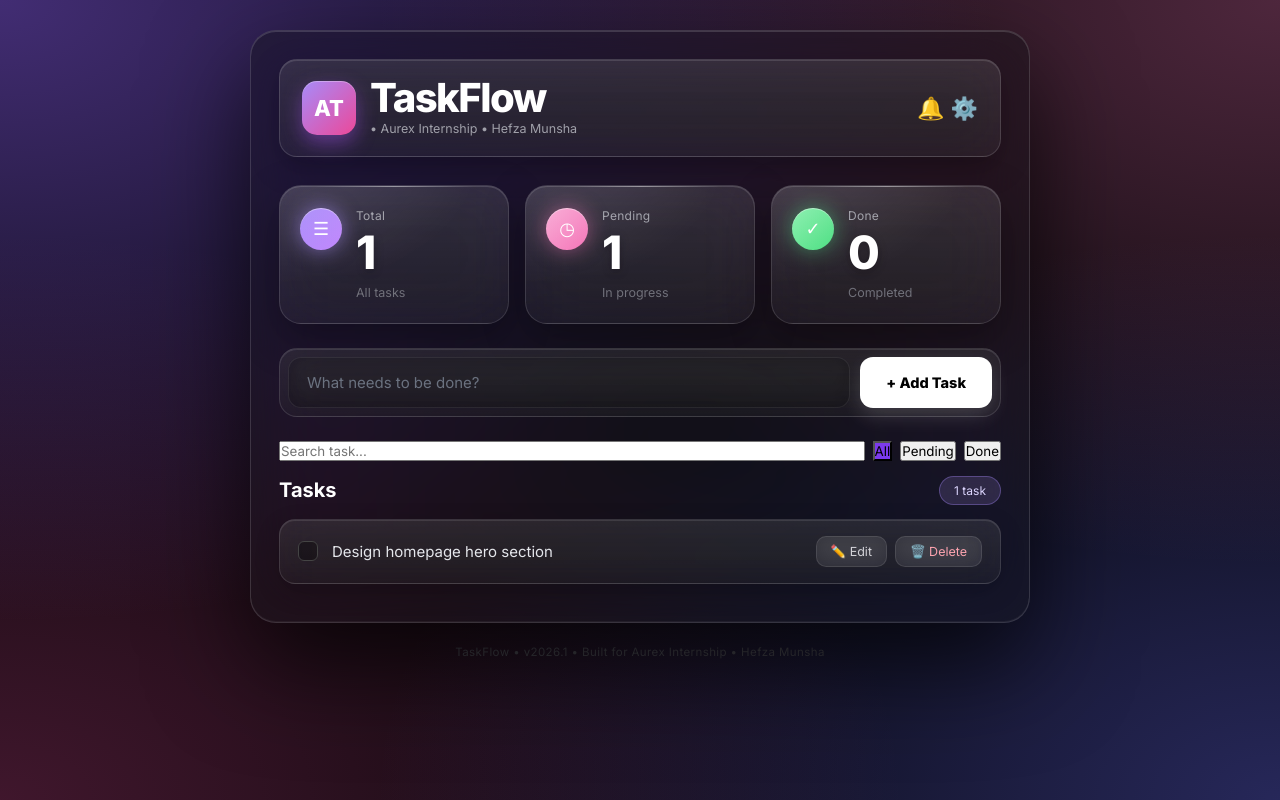
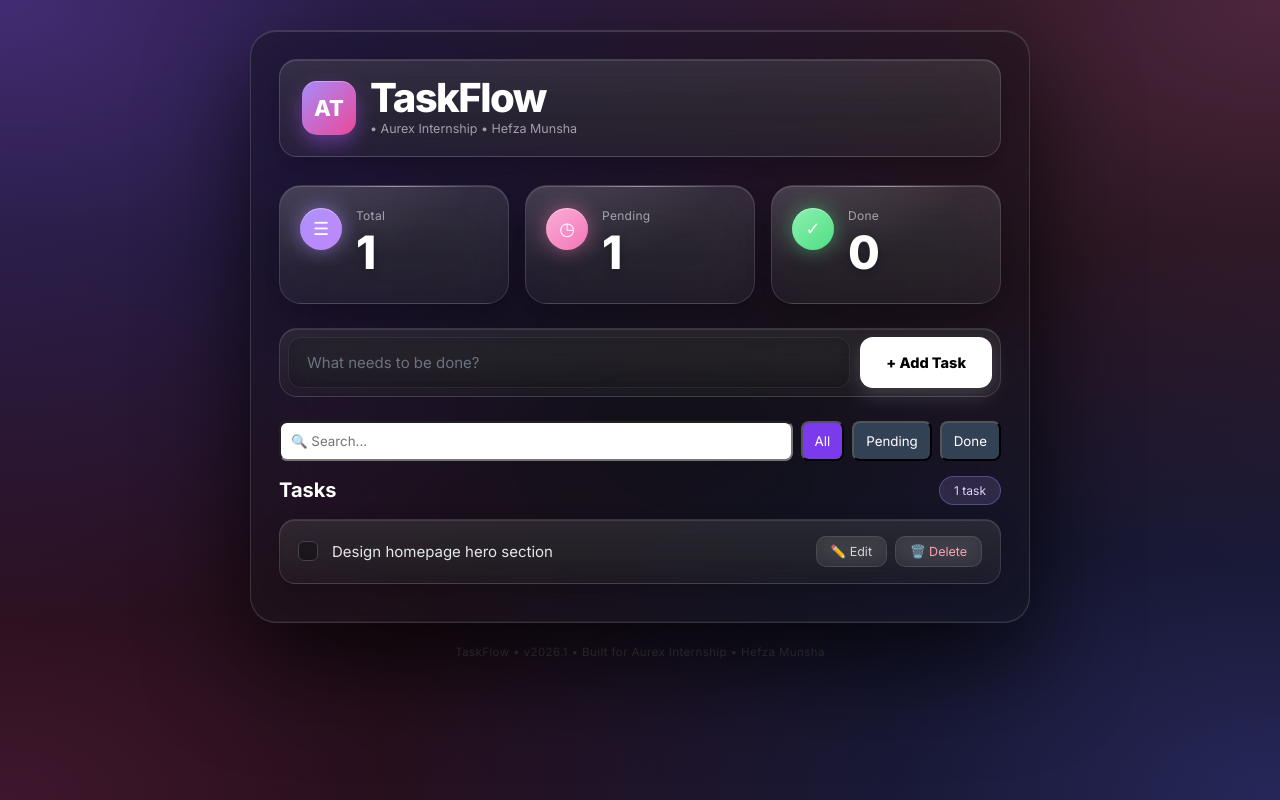
Before and after one commit to Hefza-Munsha55/aurex-react, a React (Vite) app: page / in a window 1280 px wide. Built offline with nearby package versions, Linux system fonts and the light colour scheme.

Commit message:
final filter search fixed

```diff
--- a/src/App.jsx
+++ b/src/App.jsx
@@ -1,4 +1,4 @@
-import { useState, useEffect } from 'react';
+/*import { useState, useEffect } from 'react';
 import './App.css';
 
 function App() {
@@ -79,7 +79,7 @@ function App() {
           <button onClick={addTask}>+ Add Task</button>
         </div>
 
-        {/* YE NAYA ADD KIYA HAI */}
+        {/* YE NAYA ADD KIYA HAI }
         <div className="filter-row" style={{ display: 'flex', gap: '8px', margin: '15px 0' }}>
           <input value={search} onChange={e => setSearch(e.target.value)} placeholder="Search task..." style={{ flex: 1 }} />
           <button onClick={() => setFilter('all')} style={{ background: filter === 'all' ? '#7c3aed' : '' }}>All</button>
@@ -116,4 +116,65 @@ function App() {
     </div>
   );
 }
+export default App;*/
+
+import { useState, useEffect } from 'react';
+import './App.css';
+
+function App() {
+  const [tasks, setTasks] = useState(() => {
+    const saved = localStorage.getItem('taskflow_final');
+    return saved? JSON.parse(saved) : [{ id: 1, text: "Design homepage hero section", completed: false }];
+  });
+  const [input, setInput] = useState('');
+  const [editId, setEditId] = useState(null);
+  const [editText, setEditText] = useState('');
+  const [filter, setFilter] = useState('all');
+  const [search, setSearch] = useState('');
+
+  useEffect(() => { localStorage.setItem('taskflow_final', JSON.stringify(tasks)); }, [tasks]);
+
+  const filteredTasks = tasks.filter(t => {
+    const f = filter === 'all' || (filter === 'done'? t.completed :!t.completed);
+    const s = t.text.toLowerCase().includes(search.toLowerCase());
+    return f && s;
+  });
+
+  const addTask = () => { if (!input.trim()) return; setTasks([{ id: Date.now(), text: input, completed: false },...tasks]); setInput(''); };
+  const deleteTask = (id) => setTasks(tasks.filter(t => t.id!== id));
+  const toggleTask = (id) => setTasks(tasks.map(t => t.id === id? {...t, completed:!t.completed } : t));
+  const startEdit = (task) => { setEditId(task.id); setEditText(task.text); };
+  const saveEdit = () => { if (!editText.trim()) return; setTasks(tasks.map(t => t.id === editId? {...t, text: editText } : t)); setEditId(null); };
+
+  return (
+    <div className="bg"><div className="main-card">
+        <div className="top-bar"><div className="left"><div className="at-logo">AT</div><div><h1>TaskFlow</h1><p>• Aurex Internship • Hefza Munsha</p></div></div></div>
+        <div className="stats-row">
+          <div className="stat-card"><div className="icon purple">☰</div><div className="stat-info"><span>Total</span><b>{tasks.length}</b></div></div>
+          <div className="stat-card"><div className="icon pink">◷</div><div className="stat-info"><span>Pending</span><b>{tasks.filter(t=>!t.completed).length}</b></div></div>
+          <div className="stat-card"><div className="icon green">✓</div><div className="stat-info"><span>Done</span><b>{tasks.filter(t=>t.completed).length}</b></div></div>
+        </div>
+        <div className="input-row">
+          <input value={input} onChange={e => setInput(e.target.value)} onKeyDown={e => e.key === 'Enter' && addTask()} placeholder="What needs to be done?" />
+          <button onClick={addTask}>+ Add Task</button>
+        </div>
+        <div style={{display:'flex', gap:'8px', margin:'15px 0'}}>
+          <input value={search} onChange={e=>setSearch(e.target.value)} placeholder="🔍 Search..." style={{flex:1, padding:'10px', borderRadius:'8px'}} />
+          <button onClick={()=>setFilter('all')} style={{padding:'8px 12px', background: filter==='all'?'#7c3aed':'#334155', color:'white', borderRadius:'8px'}}>All</button>
+          <button onClick={()=>setFilter('pending')} style={{padding:'8px 12px', background: filter==='pending'?'#ec4899':'#334155', color:'white', borderRadius:'8px'}}>Pending</button>
+          <button onClick={()=>setFilter('done')} style={{padding:'8px 12px', background: filter==='done'?'#10b981':'#334155', color:'white', borderRadius:'8px'}}>Done</button>
+        </div>
+        <div className="tasks-head"><h3>Tasks</h3><span className="badge">{filteredTasks.length} task</span></div>
+        <div className="list">
+          {filteredTasks.map(task => (
+            <div key={task.id} className={`task-row ${task.completed? 'done' : ''}`}>
+              <label className="check"><input type="checkbox" checked={task.completed} onChange={() => toggleTask(task.id)} /><span></span></label>
+              {editId === task.id? <div className="edit-inline"><input value={editText} onChange={e => setEditText(e.target.value)} autoFocus /><button onClick={saveEdit}>Save</button></div> : <p>{task.text}</p>}
+              <div className="actions"><button onClick={() => startEdit(task)} className="edit-btn">✏️ Edit</button><button onClick={() => deleteTask(task.id)} className="del-btn">🗑️ Delete</button></div>
+            </div>
+          ))}
+        </div>
+    </div><p className="footer">TaskFlow • v2026.1 • Built for Aurex Internship • Hefza Munsha</p></div>
+  );
+}
 export default App;
```
